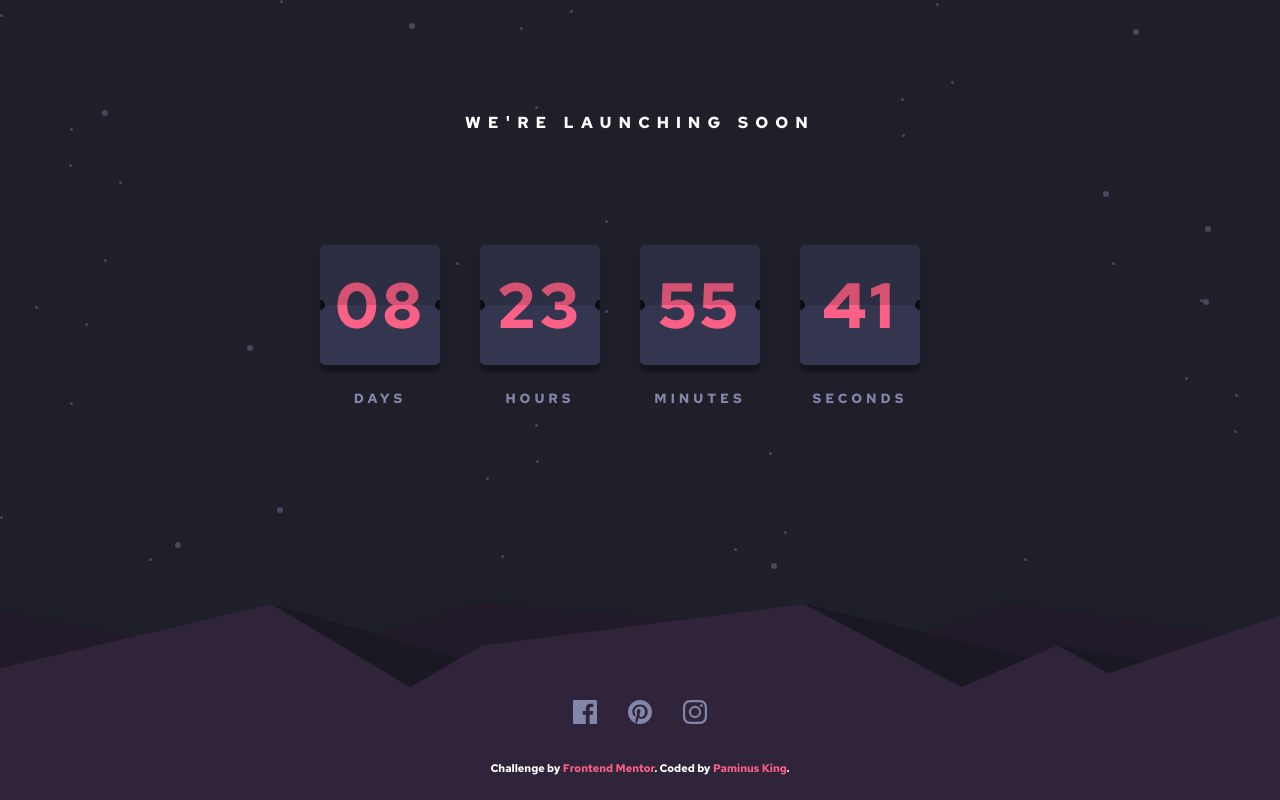
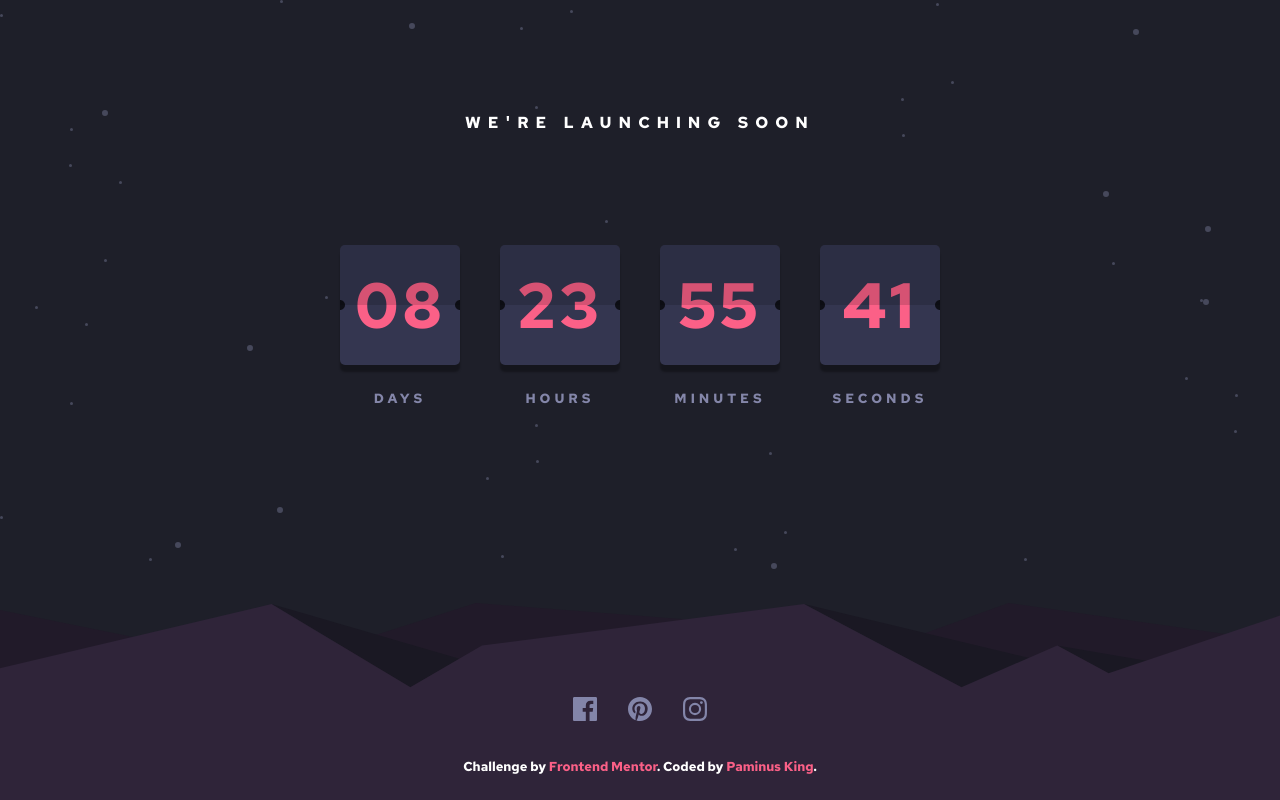
Before and after one commit to paminus-kingori/count-down, a plain HTML site: page index.html in a window 1280 px wide. Drawn offline with Linux system fonts and the light colour scheme.

Commit message:
modified css file

```diff
--- a/style.css
+++ b/style.css
@@ -63,6 +63,10 @@ aside{
     margin-right: 2.5rem;
     letter-spacing: 4px;
 }
+
+aside:last-child{
+    margin-right: unset;
+}
 .icons{
     margin: 2rem 0;
 }
@@ -115,8 +119,9 @@ footer{
     position: absolute;
     bottom: 25px;
 }
-.attribution { margin-top: 2rem;
-    font-size: 11px;
+.attribution {
+    margin-top: 2rem;
+    font-size: 13px;
      text-align: center;
      }
 .attribution a {
```
